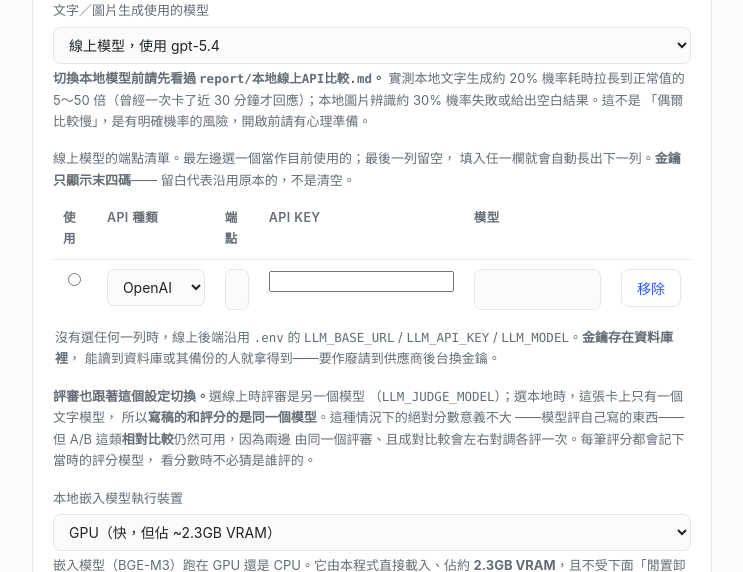
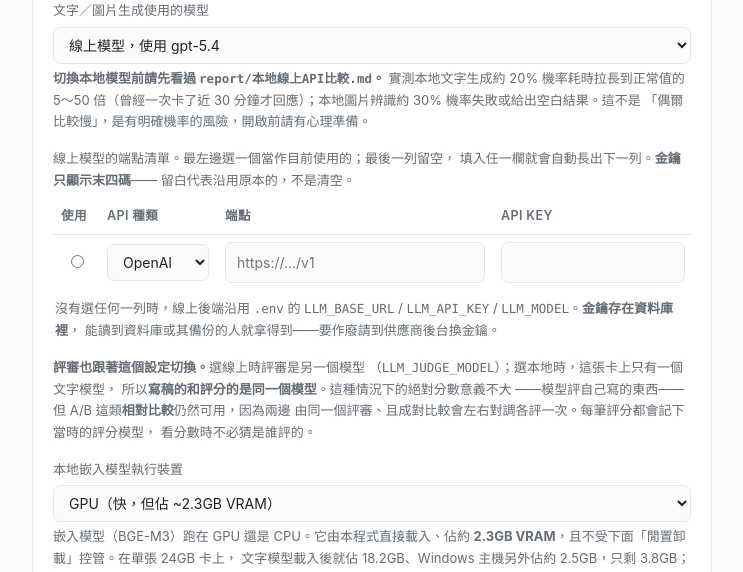
Before and after one commit to Leonardo-Classroom/advertorial-studio, a Django app: page /manage/advanced/ in a window 1280 px wide. Shown: the part 301-873 px from the top of the page, without its empty margins (38-781 px from the left). Run offline with Django 5.2, Linux system fonts and the light colour scheme; the visitor is signed in with stand-in values (Sample User, id 1); data comes from the database, SQL or seed files in the repository; data that the repository does not hold is empty; parts of the project's set-up code (start-up, migrations or seed data) failed here and were passed over; some libraries are stand-ins or nearby versions.

Commit message:
線上模型清單：修好被壓扁的版面，並帶入 .env 既有的端點與模型
六個欄位塞不進 680px 的表單卡片，端點欄被壓到只剩一個字元寬。周圍的說明文字
仍需要適合閱讀的行長，所以只有這一塊向右延伸到頁面本來就有的邊界（main 是
1180px），而不是把整張卡片撐寬；視窗小於 1120px 時取消延伸，改由既有的
橫向捲動處理。

API KEY 欄位看起來像別的表單，是因為 base.html 的全域 input 樣式沒有涵蓋
input[type=password]。已補上。

新增資料遷移，把 .env 既有的端點與模型帶進清單，省得使用者重打系統早就知道的
設定。金鑰刻意不帶：那會讓同一個祕密多出一個存放處而沒有任何提示。少了金鑰的
列不算完整，_online_config() 會繼續照舊使用 .env——在有人真的填入金鑰之前，
行為完全不變。

金鑰欄位本來就不回填（只有 placeholder 顯示末四碼），所以每次儲存後都是空的，
留白代表沿用、填了才覆蓋。這次一併加上驗證確認頁面不會出現 value。

Co-Authored-By: Claude Opus 5 <noreply@anthropic.com>

```diff
--- a/templates/studio/advanced.html
+++ b/templates/studio/advanced.html
@@ -1,5 +1,23 @@
 {% extends "base.html" %}
 {% block content %}
+<style>
+/* Six columns do not fit the 680px form card — the endpoint field ended up
+   about one character wide. The prose around it still wants a readable line
+   length, so only this block widens, bleeding right into the page's own
+   margin (main is 1180px) rather than stretching the whole card. */
+#providers{margin-right:-260px}
+@media (max-width:1120px){#providers{margin-right:0}}
+#provider-rows{min-width:880px}
+#provider-rows th,#provider-rows td{padding:7px 8px;vertical-align:middle}
+#provider-rows td:first-child{text-align:center}
+/* `input[type=password]` is absent from the global input rule in base.html,
+   so without this the key field renders as an unstyled browser default and
+   looks like it belongs to a different form. */
+#provider-rows input[type=password]{width:100%;padding:8px 11px;
+  border:1px solid var(--line);border-radius:7px;background:var(--bg);
+  color:var(--ink);font:inherit;font-size:14px}
+#provider-rows .provider-remove{white-space:nowrap;padding:6px 11px}
+</style>
 <h1>高級設定</h1>
 <p class="sub">產稿參數的預設值。使用者端不再詢問這些，一律套用這裡的設定。</p>
 
@@ -39,9 +57,9 @@
       </p>
       <div class="scroll"><table id="provider-rows">
         <tr>
-          <th style="width:44px">使用</th><th style="width:120px">API 種類</th>
-          <th>端點</th><th style="width:190px">API Key</th>
-          <th style="width:150px">模型</th><th style="width:52px"></th>
+          <th style="width:46px">使用</th><th style="width:118px">API 種類</th>
+          <th style="min-width:260px">端點</th><th style="width:200px">API Key</th>
+          <th style="width:170px">模型</th><th style="width:70px"></th>
         </tr>
         {% for p in providers %}
         <tr>
```
Also changed, not shown: studio/migrations/0026_seed_online_provider.py (added).
